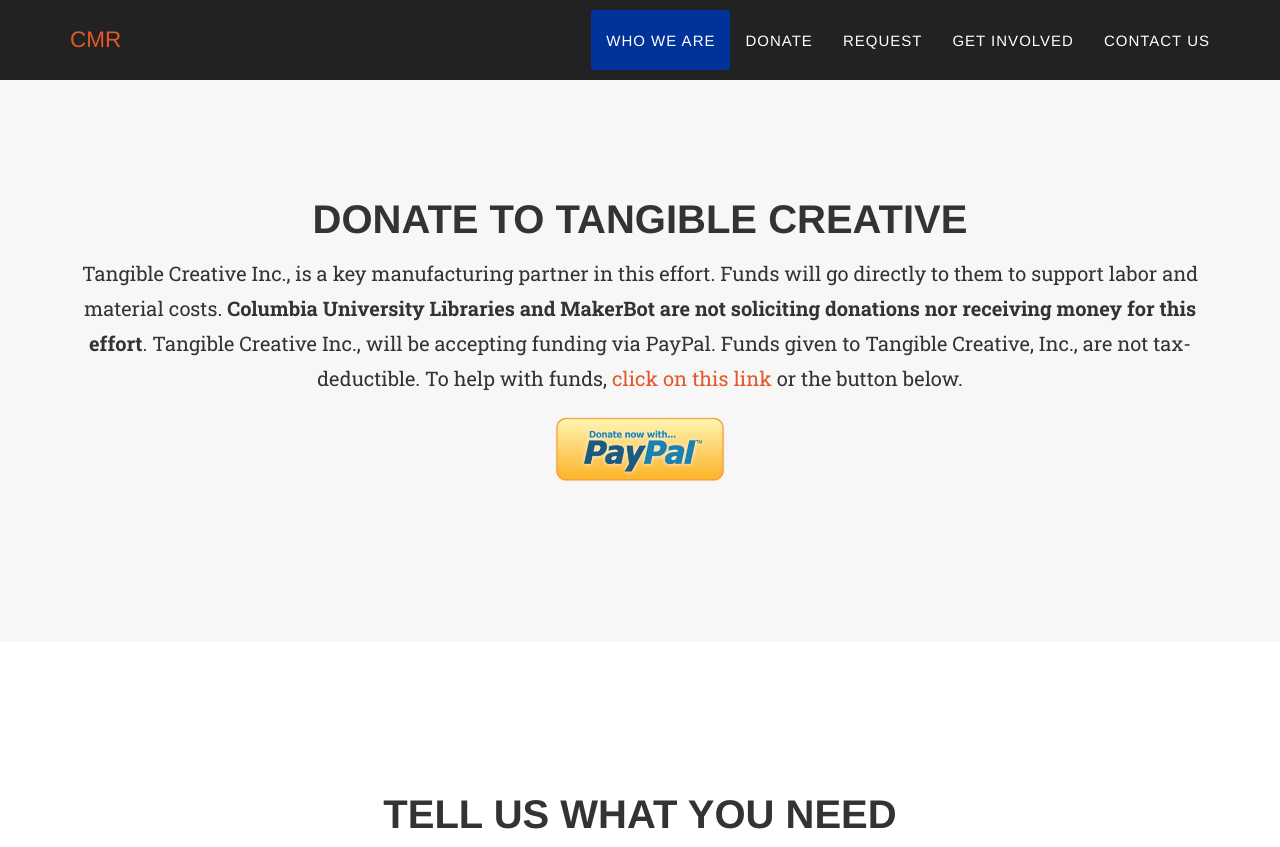
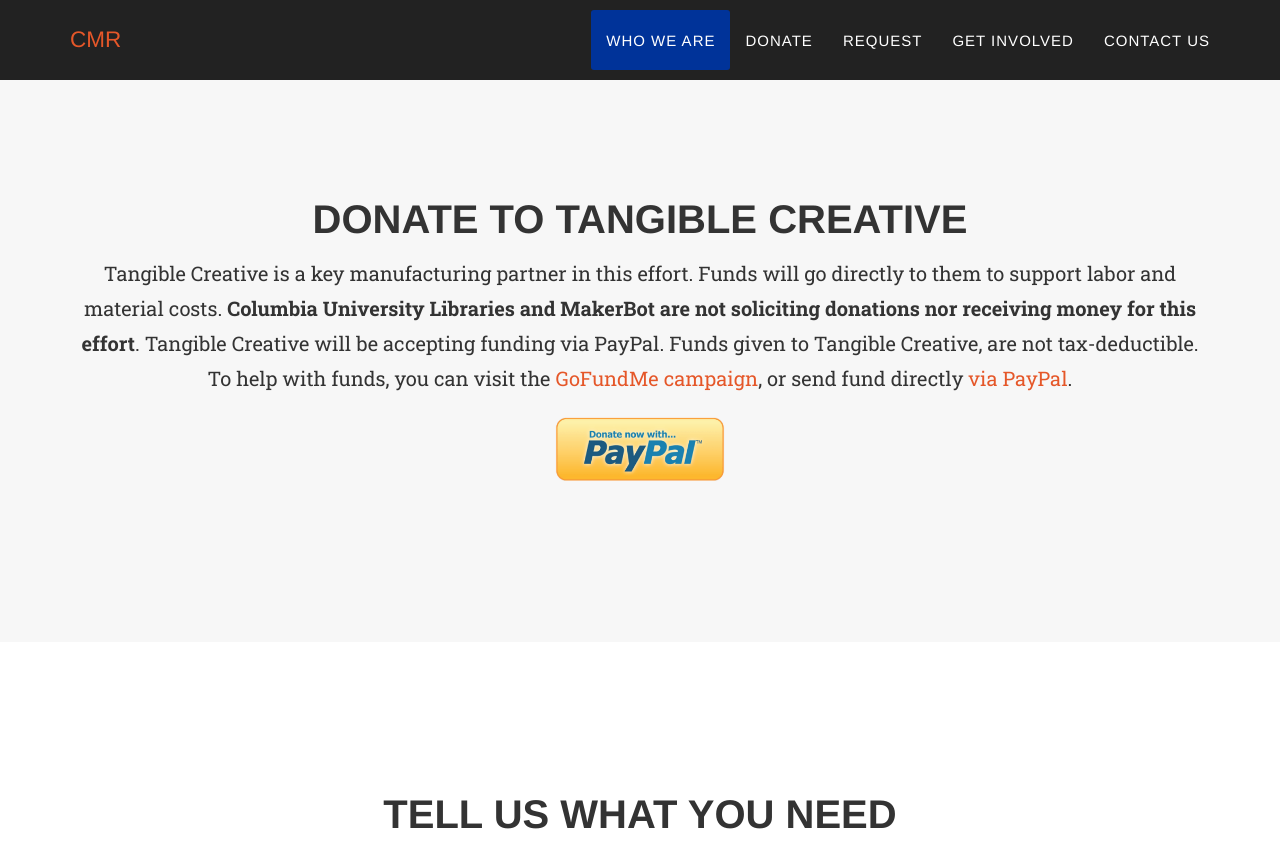
Before and after one commit to covidmakerresponse/covidmakerresponse, a Jekyll site: the page built from index.html, in a window 1280 px wide and 900 px high, scrolled down 1897 px, cut to the strip 0-847 px from the top of the window. Built offline with Jekyll 4.4.1, drawn with Linux system fonts in a browser that asks for light colours; some web fonts are replaced; some of the changed text lies outside the part shown.

Commit message:
tweaks to homepage

```diff
--- a/_includes/about.html
+++ b/_includes/about.html
@@ -9,7 +9,7 @@
             </div>
             <div class="row section">
                 <div class="col-lg-12">
-                    <p class="large normal-text">CMR is a coalition of makers responding to the COVID-19 pandemic by manufacturing, assembling, and distributing 3D printed protective gear and other parts to the healthcare community on the front lines. CMR was founded by <a href="https://studio.cul.columbia.edu/2020/03/21/studio-librarians-face-shields/">librarians at Columbia University Libraries</a> and <a href="https://tangiblecreative.com/">Tangible Creative, Inc.</a>, and it has progressed quickly to include <a href="https://www.makerbot.com/">MakerBot</a> and a growing list of service providers. The goal of CMR is to join the growing movement of coalitions working to manufacture, assemble, and distribute 3D printed parts to hospitals in the NYC area as efficiently as possible—including so far, Columbia Presbyterian, Mount Sinai, Bronx Lebanon, and St. Charles. To learn more about our method and the 3D print model we are using visit our <a href="https://studio.cul.columbia.edu/face-shield/" target="_blank">Guide and Design for Rapidly Produced Face Shields</a>.</p>
+                    <p class="large normal-text">CMR is a coalition of makers responding to the COVID-19 pandemic by manufacturing, assembling, and distributing 3D printed protective gear and other parts to the healthcare community on the front lines. CMR was founded by <a href="https://studio.cul.columbia.edu/2020/03/21/studio-librarians-face-shields/">librarians at Columbia University Libraries</a> and <a href="https://tangiblecreative.com/">Tangible Creative</a>, and it has progressed quickly to include <a href="https://www.makerbot.com/">MakerBot</a> and a growing list of service providers. The goal of CMR is to join the growing movement of coalitions working to manufacture, assemble, and distribute 3D printed parts to hospitals in the NYC area as efficiently as possible—including so far, Columbia Presbyterian, Mount Sinai, Bronx Lebanon, and St. Charles. To learn more about our method and the 3D print model we are using visit our <a href="https://studio.cul.columbia.edu/face-shield/" target="_blank">Guide and Design for Rapidly Produced Face Shields</a>.</p>
 
 
                 </div>
--- a/_includes/donate.html
+++ b/_includes/donate.html
@@ -4,7 +4,7 @@
             <div class="row">
                 <div class="col-lg-12 text-center">
                 <h2 class="section-heading">Donate to Tangible Creative</h2>
-                <p style="font-size: 2rem;">Tangible Creative Inc., is a key manufacturing partner in this effort. Funds will go directly to them to support labor and material costs. <strong>Columbia University Libraries and MakerBot are not soliciting donations nor receiving money for this effort</strong>. Tangible Creative Inc., will be accepting funding via PayPal. Funds given to Tangible Creative, Inc., are not tax-deductible. To help with funds, <a href="https://www.paypal.com/cgi-bin/webscr?cmd=_donations&business=info%40tangiblecreative.com&currency_code=USD&source=url" target="_blank">click on this link</a> or the button below.</p>
+                <p style="font-size: 2rem;">Tangible Creative is a key manufacturing partner in this effort. Funds will go directly to them to support labor and material costs. <strong>Columbia University Libraries and MakerBot are not soliciting donations nor receiving money for this effort</strong>. Tangible Creative will be accepting funding via PayPal. Funds given to Tangible Creative, are not tax-deductible. To help with funds, you can visit the <a href="https://www.gofundme.com/f/6kgjv-cmr" target="_blank">GoFundMe campaign</a>, or send fund directly <a href="https://www.paypal.com/cgi-bin/webscr?cmd=_donations&business=info%40tangiblecreative.com&currency_code=USD&source=url" target="_blank">via PayPal</a>.</p>
 <!-- <form action="https://www.paypal.com/cgi-bin/webscr" method="post" target="_top">
 <input type="hidden" name="cmd" value="_donations" />
 <input type="hidden" name="business" value="info@tangiblecreative.com" />
```
